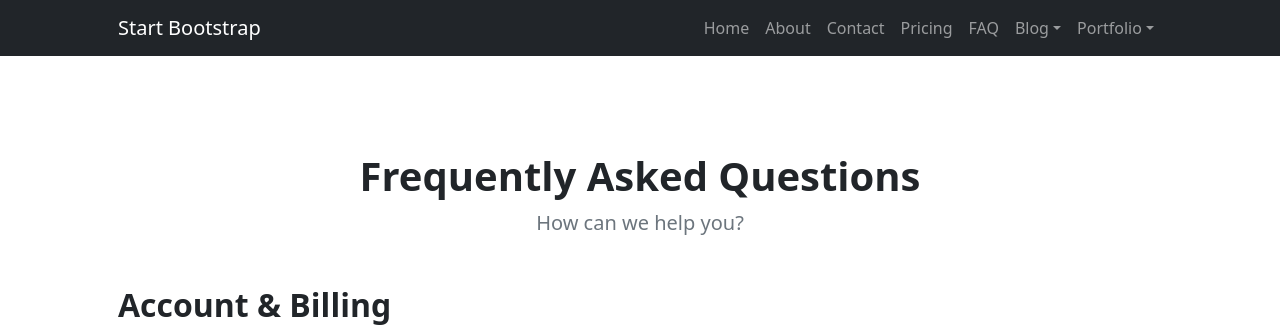
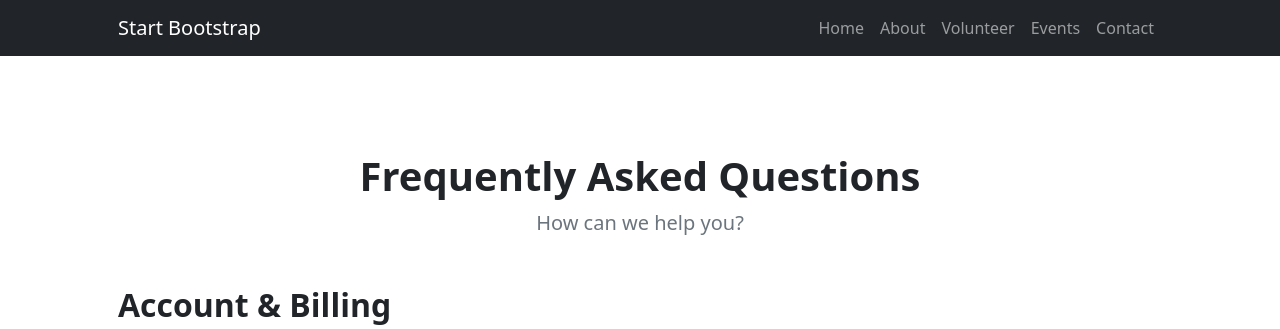
Before and after one commit to Nvp1514/Feeding-Columbus, a Flask app: template templates/events.html in a window 1280 px wide. Shown: the top 329 px of the page. Run offline with Flask 2, Linux system fonts and the light colour scheme; the template is opened without the code that fills it, so the values that code supplies are empty; some libraries are stand-ins or nearby versions.

Commit message:
Update events.html
Updated nav bar in events file

```diff
--- a/templates/events.html
+++ b/templates/events.html
@@ -24,23 +24,9 @@
                         <ul class="navbar-nav ms-auto mb-2 mb-lg-0">
                             <li class="nav-item"><a class="nav-link" href="index.html">Home</a></li>
                             <li class="nav-item"><a class="nav-link" href="about.html">About</a></li>
+                            <li class="nav-item"><a class="nav-link" href="volunteer.html">Volunteer</a></li>
+                            <li class="nav-item"><a class="nav-link" href="events.html">Events</a></li>
                             <li class="nav-item"><a class="nav-link" href="contact.html">Contact</a></li>
-                            <li class="nav-item"><a class="nav-link" href="pricing.html">Pricing</a></li>
-                            <li class="nav-item"><a class="nav-link" href="faq.html">FAQ</a></li>
-                            <li class="nav-item dropdown">
-                                <a class="nav-link dropdown-toggle" id="navbarDropdownBlog" href="#" role="button" data-bs-toggle="dropdown" aria-expanded="false">Blog</a>
-                                <ul class="dropdown-menu dropdown-menu-end" aria-labelledby="navbarDropdownBlog">
-                                    <li><a class="dropdown-item" href="blog-home.html">Blog Home</a></li>
-                                    <li><a class="dropdown-item" href="blog-post.html">Blog Post</a></li>
-                                </ul>
-                            </li>
-                            <li class="nav-item dropdown">
-                                <a class="nav-link dropdown-toggle" id="navbarDropdownPortfolio" href="#" role="button" data-bs-toggle="dropdown" aria-expanded="false">Portfolio</a>
-                                <ul class="dropdown-menu dropdown-menu-end" aria-labelledby="navbarDropdownPortfolio">
-                                    <li><a class="dropdown-item" href="portfolio-overview.html">Portfolio Overview</a></li>
-                                    <li><a class="dropdown-item" href="portfolio-item.html">Portfolio Item</a></li>
-                                </ul>
-                            </li>
                         </ul>
                     </div>
                 </div>
```
